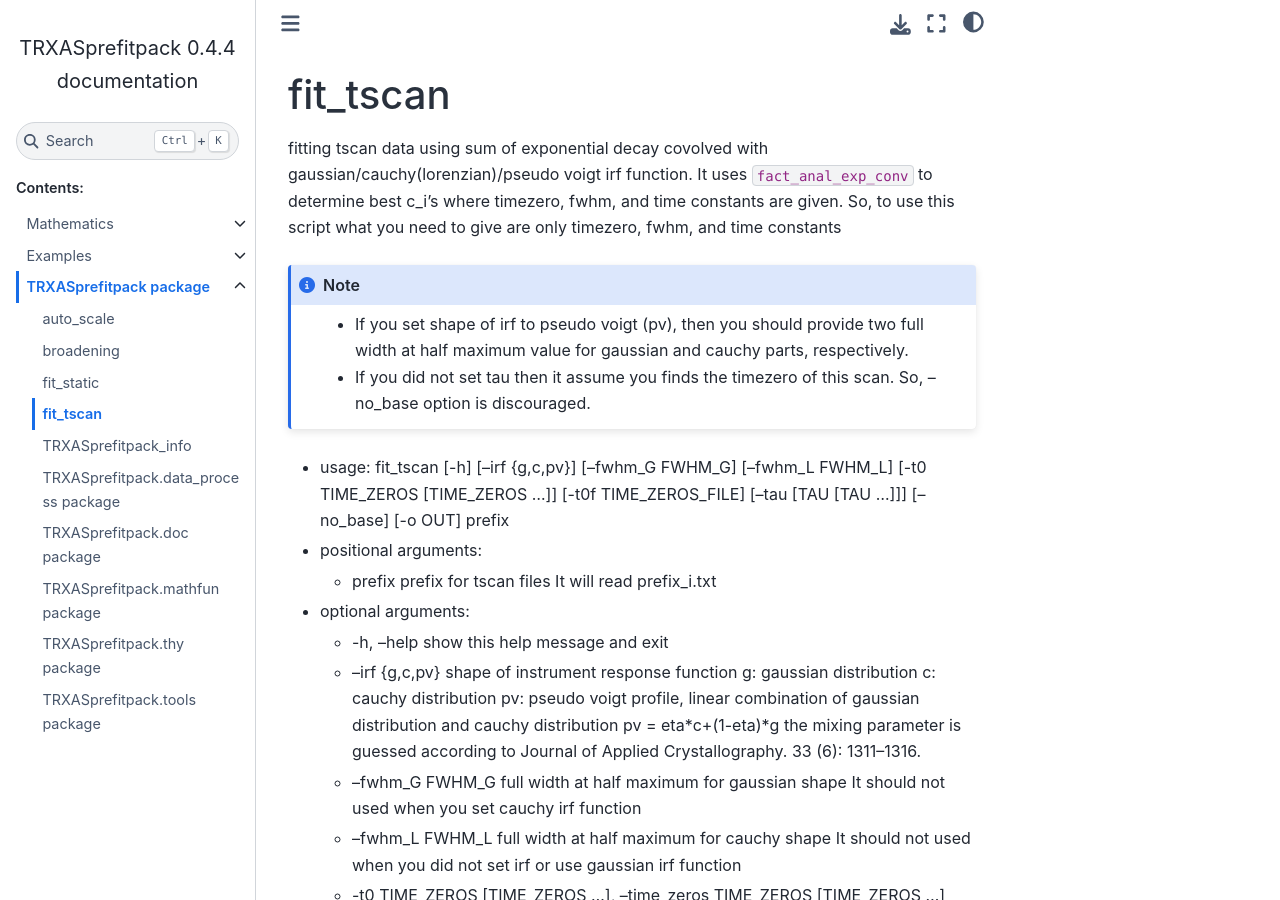
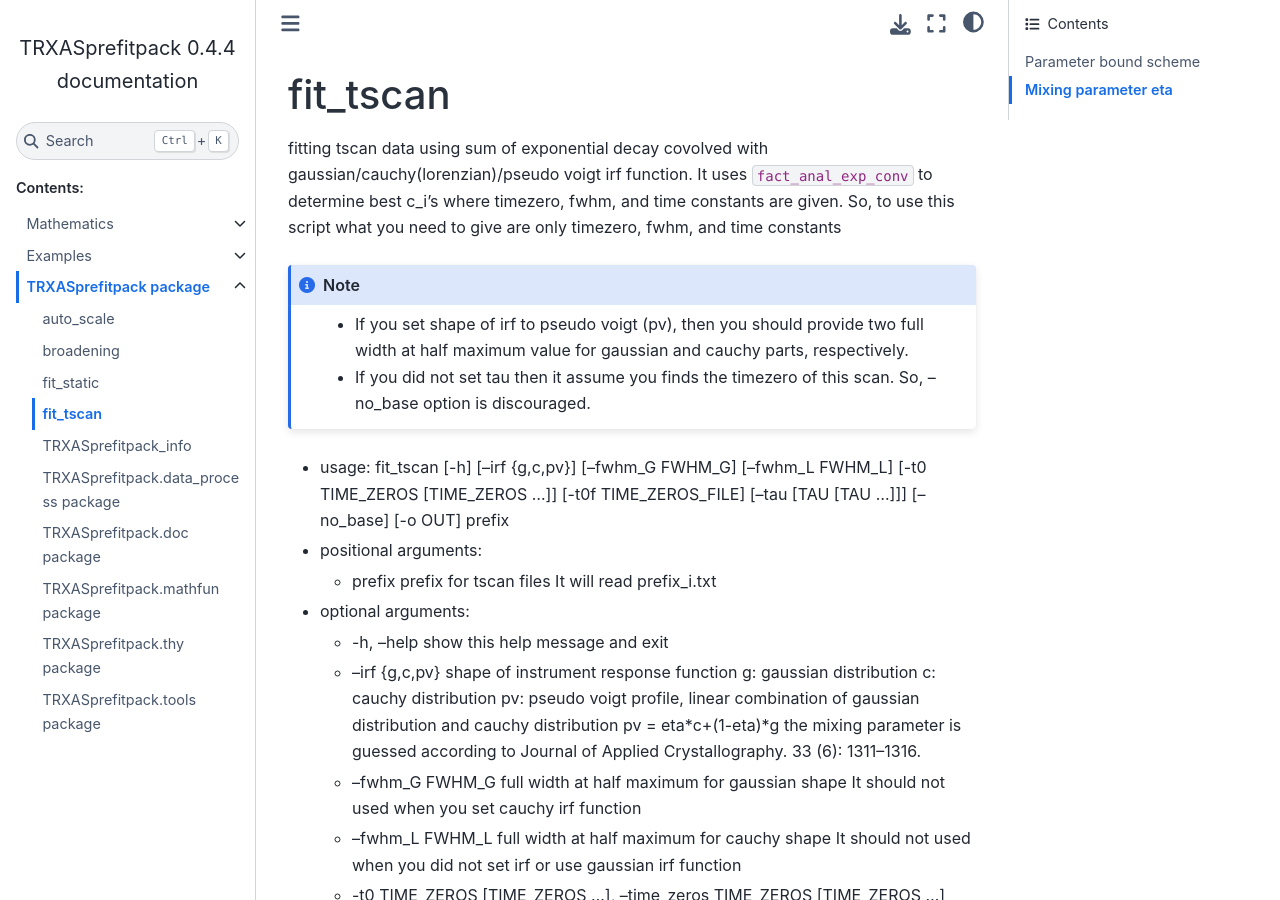
Before and after one commit to pistack/TRXASprefitpack, a Sphinx documentation site: the page built from docs/source/fit_tscan.md, in a window 1280 px wide and 900 px high. Built offline with Sphinx 7.4.7 and the Sphinx Book theme 1.1.4, drawn with Linux system fonts in a browser that asks for light colours.

Commit message:
update document

````diff
--- a/docs/source/fit_tscan.md
+++ b/docs/source/fit_tscan.md
@@ -41,7 +41,7 @@
   * -o OUT, --out OUT     prefix for output files
 
 
-**Parameter bound scheme**
+## Parameter bound scheme
 
 * fwhm: temporal width of x-ray pulse
   * lower bound: 0.5*fwhm_init
@@ -92,7 +92,7 @@
     * lower bound: tau/2
     * upper bound: np.inf
 
-**Mixing parameter eta**
+## Mixing parameter eta
 
 For pseudo voigt IRF function, mixing parameter eta is guessed to
 ```{math} \eta = 1.36603({fwhm}_L/f)-0.47719({fwhm}_L/f)^2+0.11116({fwhm}_L/f)^3
````
Also changed, not shown: docs/source/auto_scale.md (+2 -2 lines).
